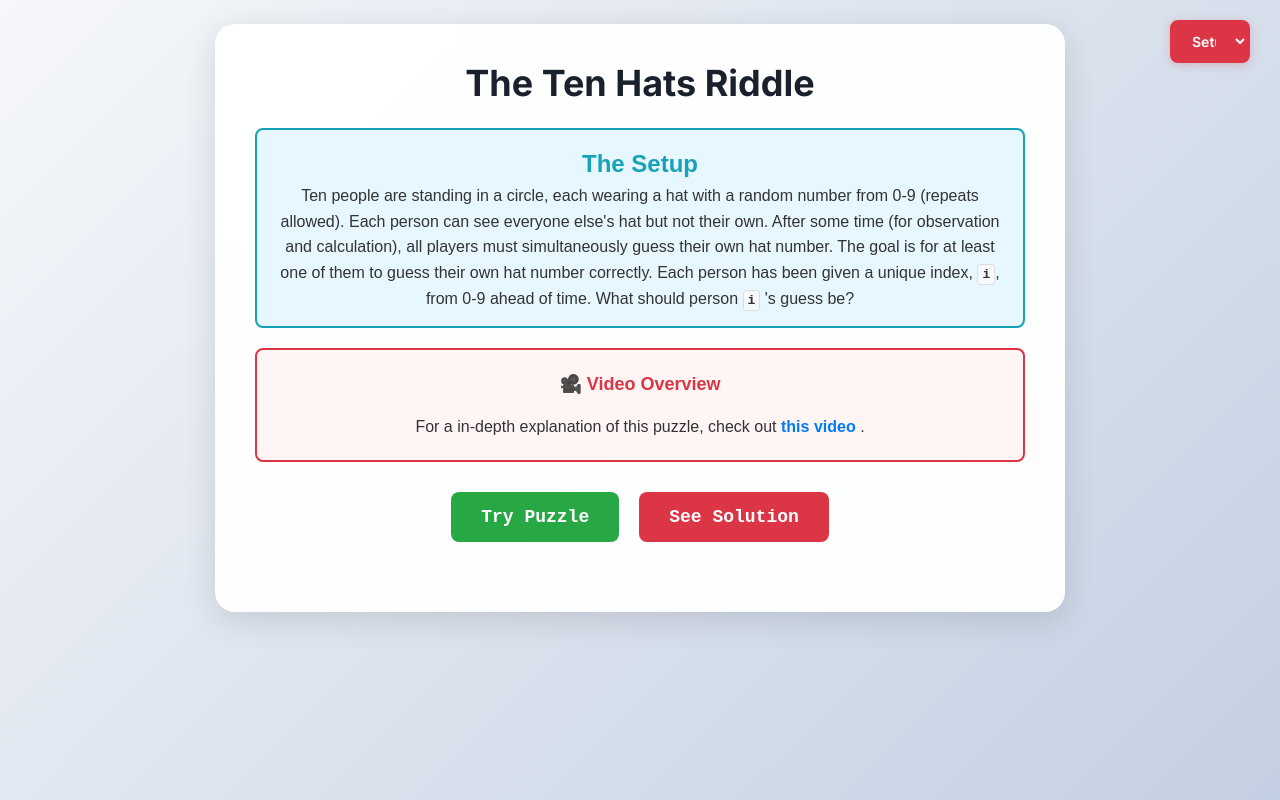
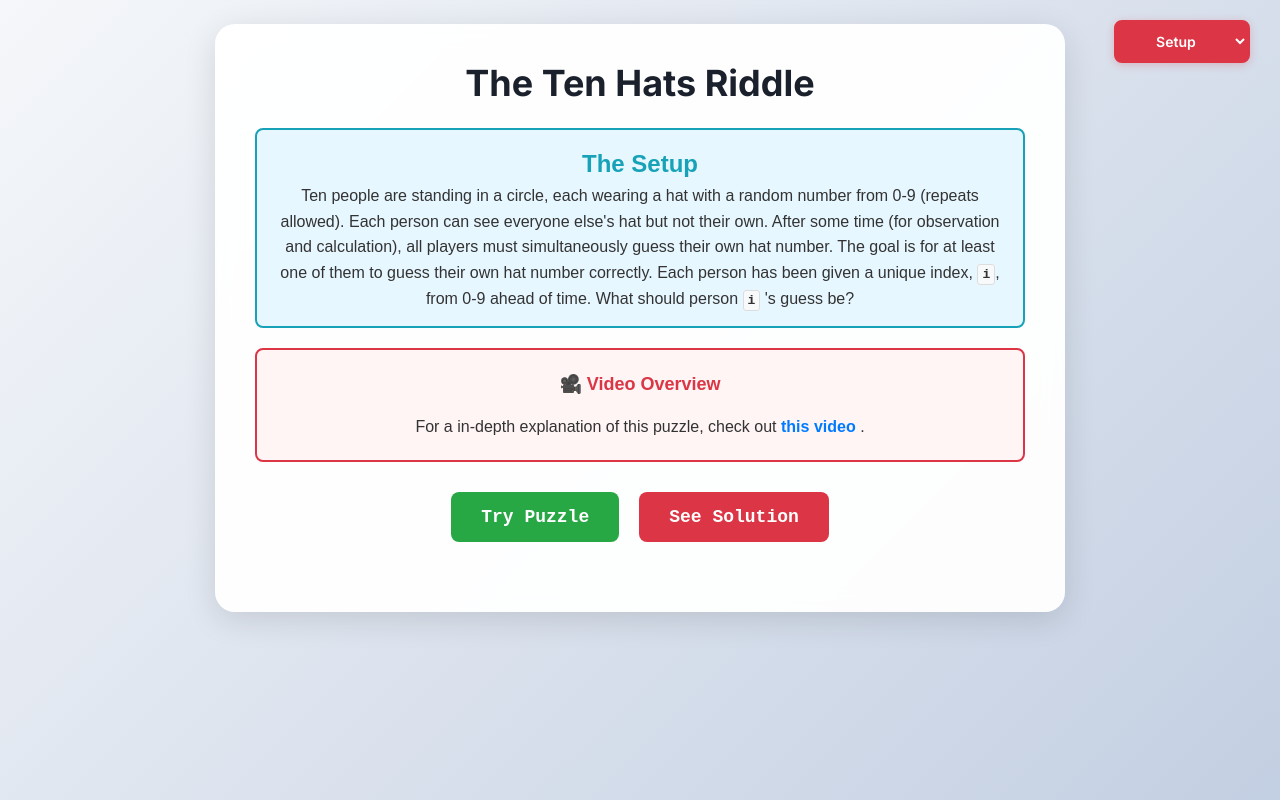
Before and after one commit to rajtiller/ten-hats-riddle, a React (Vite) app: page / in a window 1280 px wide. Built offline with nearby package versions, Linux system fonts and the light colour scheme.

Commit message:
fixed dropdown menu size

```diff
--- a/src/App.css
+++ b/src/App.css
@@ -29,6 +29,32 @@ select {
   font-family: 'Inter', sans-serif;
   font-weight: 500;
   transition: all 0.2s ease;
+}
+
+/* Page switcher: width follows label text; centered label (incl. Firefox) */
+.app-page-nav-select {
+  display: block;
+  width: max-content;
+  max-width: calc(100vw - 48px);
+  padding: 10px 0.1rem;
+  font-size: 14px;
+  line-height: 1.3;
+  font-weight: 600;
+  text-align: center;
+  text-align-last: center;
+  -moz-text-align-last: center;
+  border-radius: 8px;
+  border: 2px solid #dc3545;
+  background-color: #dc3545;
+  color: white;
+  cursor: pointer;
+  box-shadow: 0 2px 8px rgba(220, 53, 69, 0.25);
+  box-sizing: border-box;
+}
+
+.app-page-nav-select option {
+  text-align: center;
+  font-weight: 600;
 }
 
 select:hover {
--- a/src/App.tsx
+++ b/src/App.tsx
@@ -31,20 +31,6 @@ function App() {
     }
   }, [shouldAutoScroll, selectedPage]);
 
-  // Get dropdown width based on current page
-  const getDropdownWidth = () => {
-    switch (selectedPage) {
-      case 0:
-        return "140px"; // Ten Hats Riddle - medium width
-      case 1:
-        return "140px"; // Two Hats Riddle - same width
-      case 2:
-        return "80px"; // Solution - shorter
-      default:
-        return "140px";
-    }
-  };
-
   return (
     <div
       style={{
@@ -61,36 +47,23 @@ function App() {
     >
       {/* Dropdown in top right */}
       <div
-        style={{ position: "absolute", top: "20px", right: "30px", zIndex: 20 }}
+        style={{
+          position: "absolute",
+          top: "20px",
+          right: "30px",
+          zIndex: 20,
+          display: "flex",
+          justifyContent: "flex-end",
+        }}
       >
         <select
+          className="app-page-nav-select"
           value={selectedPage}
           onChange={handlePageChange}
-          style={{
-            padding: "10px 16px",
-            fontSize: "14px",
-            borderRadius: "8px",
-            border: "2px solid #dc3545",
-            backgroundColor: "#dc3545",
-            color: "white",
-            textAlign: "center",
-            textAlignLast: "center",
-            width: getDropdownWidth(),
-            minWidth: "80px",
-            fontWeight: "600",
-            cursor: "pointer",
-            boxShadow: "0 2px 8px rgba(220, 53, 69, 0.25)",
-          }}
         >
-          <option value={0} style={{ textAlign: "center" }}>
-            Ten Hats Riddle
-          </option>
-          <option value={1} style={{ textAlign: "center" }}>
-            Two Hats Riddle
-          </option>
-          <option value={2} style={{ textAlign: "center" }}>
-            Setup
-          </option>
+          <option value={0}>Ten Hats Riddle</option>
+          <option value={1}>Two Hats Riddle</option>
+          <option value={2}>Setup</option>
         </select>
       </div>
 
```
